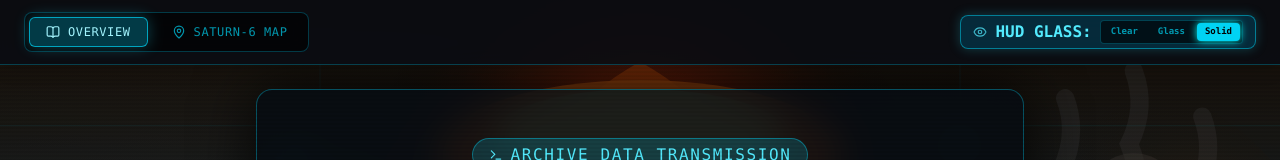
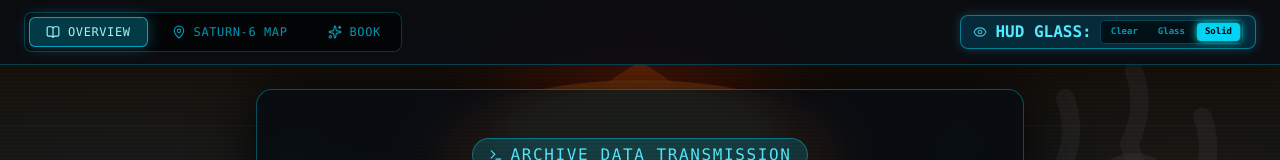
Before and after one commit to sstewart78/dreamland, a React (Vite) app: page / in a window 1280 px wide. Shown: the top 160 px of the page. Built offline with nearby package versions, Linux system fonts and the light colour scheme.

Commit message:
New button in nav, links to preview view

```diff
--- a/src/Nav/Nav.tsx
+++ b/src/Nav/Nav.tsx
@@ -4,6 +4,7 @@ import {
   BookOpen,
   Layers,
   MapPin,
+  Sparkles,
 } from 'lucide-react';
 
 type NavProps = {
@@ -32,6 +33,13 @@ export function Nav({ activeTab, onTabChange, showMobileSchematicButton, isMobil
                   icon={<MapPin className='w-3.5 h-3.5' />}
                   text='Saturn-6 Map'
                 />
+                <Button
+                    activeTab={activeTab}
+                    onTabChange={onTabChange}
+                    page='preview'
+                    icon={<Sparkles className='w-3.5 h-3.5' />}
+                    text='Book'
+                />
             </div>
 
             {showMobileSchematicButton && (
```
